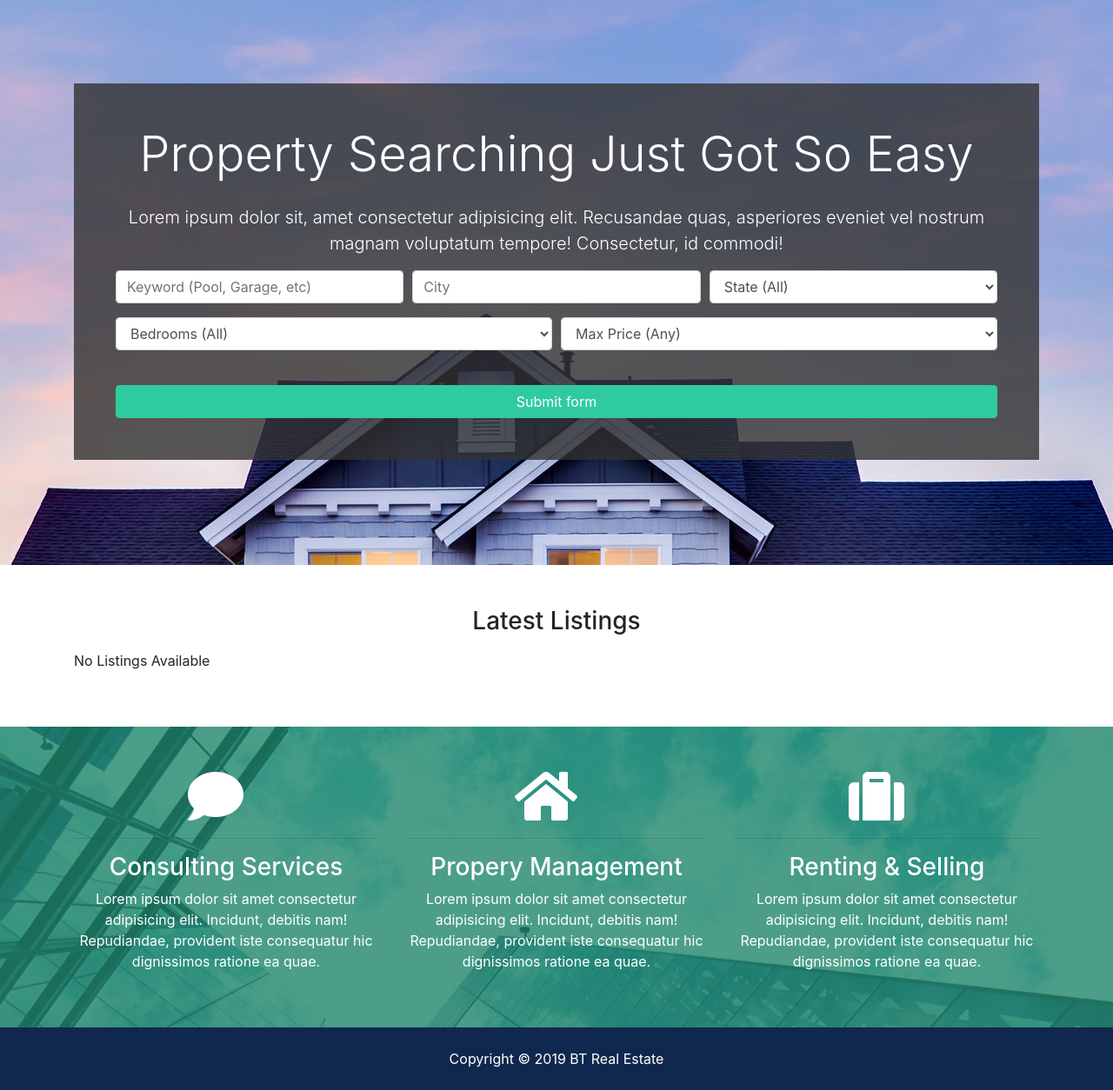
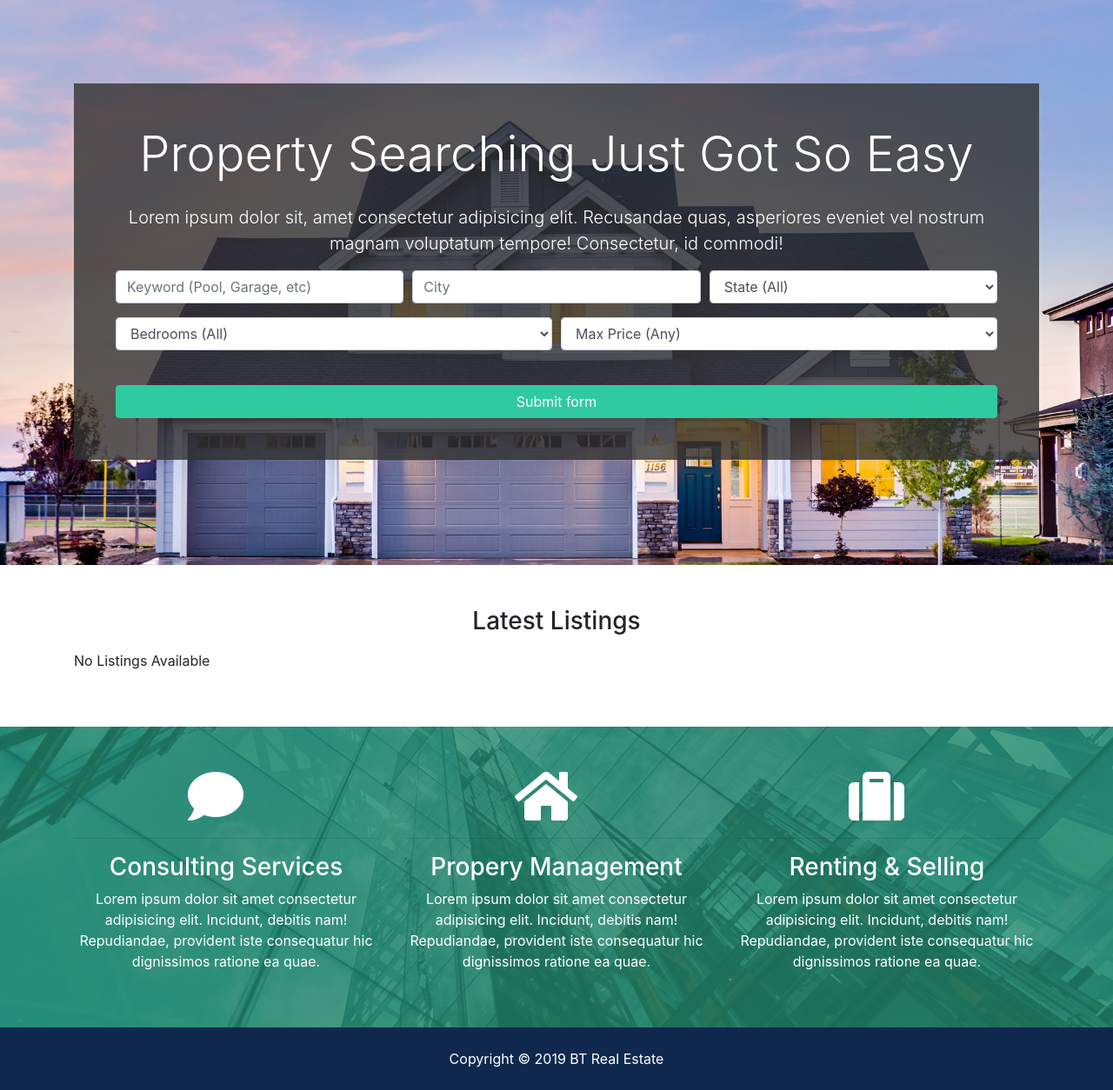
Before and after one commit to verumafalsum/btre_django, a Django app: page / in a window 1280 px wide. Shown: the part 128-1382 px from the top of the page at 87% size. Run offline with Django 3.2, Linux system fonts and the light colour scheme; data that the repository does not hold is empty; some libraries are stand-ins or nearby versions.

Commit message:
backgrounds update

```diff
--- a/static/css/style.css
+++ b/static/css/style.css
@@ -15,7 +15,10 @@ img {
   margin-right: 0.4rem; }
 
 #showcase {
-  background: url("/static/img/showcase.jpg") no-repeat top center;
+  background: url("/static/img/showcase.jpg") no-repeat;
+  background-attachment: fixed;
+  background-position: center;
+  background-size: cover;
   position: relative;
   min-height: 650px;
   color: #fff;
@@ -34,7 +37,10 @@ img {
     background: rgba(51, 51, 51, 0.8); }
 
 #services {
-  background: url("/static/img/building.jpg") no-repeat top center;
+  background: url("/static/img/building.jpg") no-repeat;
+  background-attachment: fixed;
+  background-position: center;
+  background-size: cover;
   min-height: 300px;
   position: relative;
   overflow: hidden; }
@@ -48,7 +54,10 @@ img {
     background: rgba(32, 134, 107, 0.8); }
 
 #showcase-inner {
-  background: url("/static/img/building.jpg") no-repeat top center;
+  background: url("/static/img/building.jpg") no-repeat;
+  background-attachment: fixed;
+  background-position: center;
+  background-size: cover;
   position: relative;
   overflow: hidden;
   min-height: 200px; }
```
